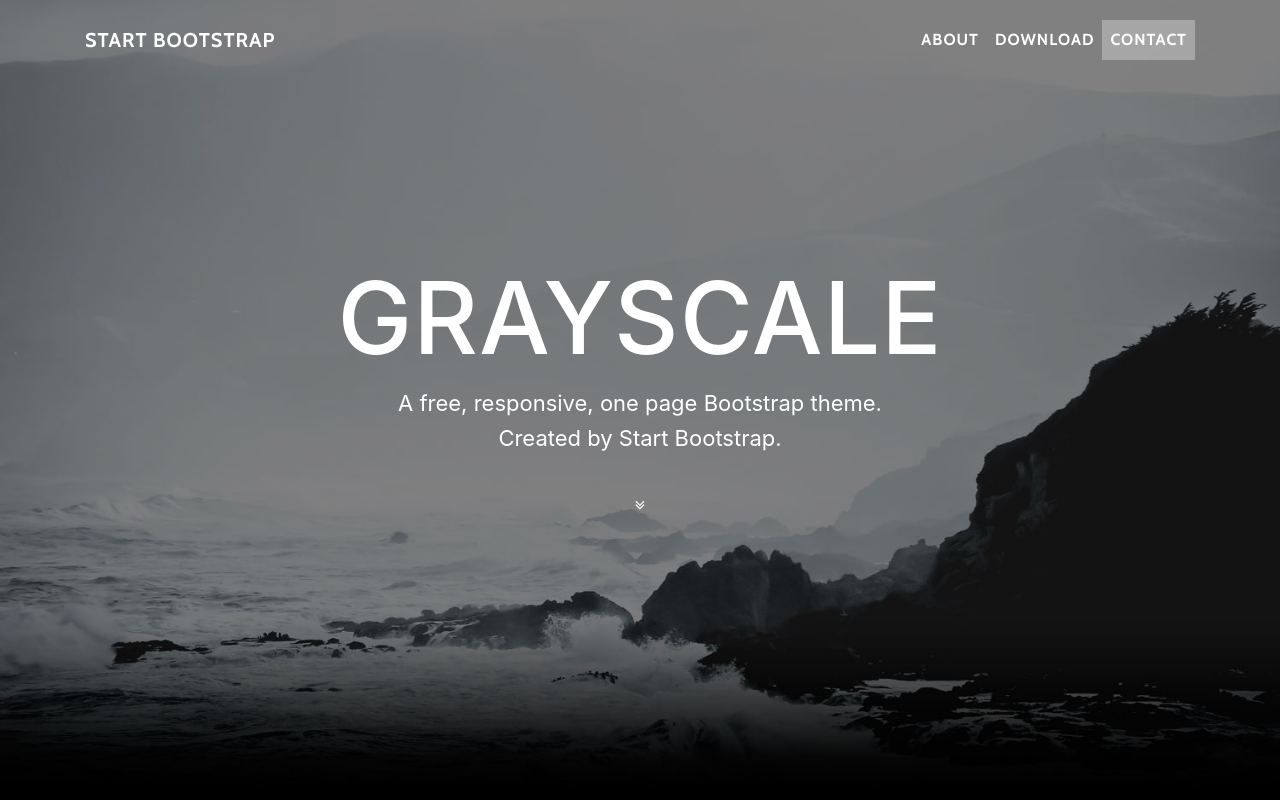
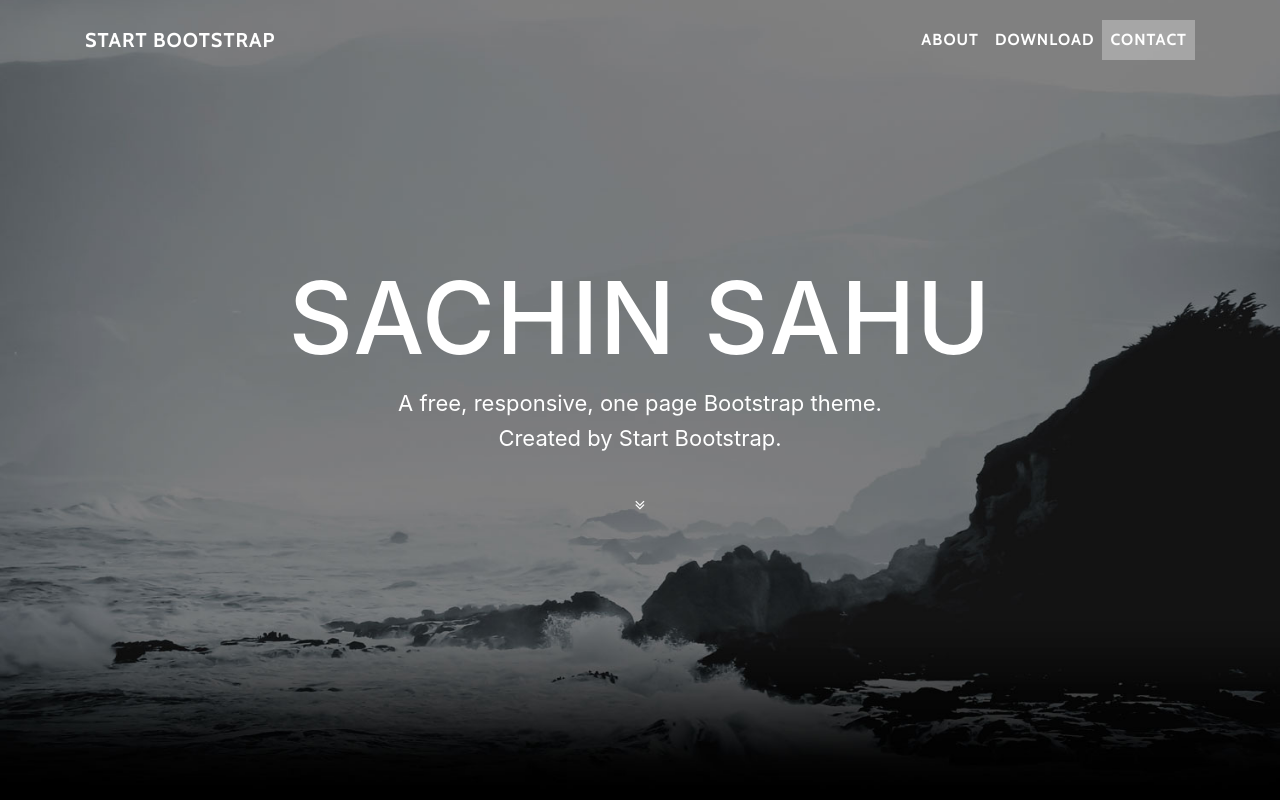
Before and after one commit to sachinsahu96/sachinsahu.github.io, a website with bundled scripts: page index.html in a window 1280 px wide. Shown: the top 800 px of the page. Built offline with nearby package versions, Linux system fonts and the light colour scheme.

Commit message:
Initialize website

```diff
--- a/index.html
+++ b/index.html
@@ -8,7 +8,7 @@
     <meta name="description" content="">
     <meta name="author" content="">
 
-    <title>Grayscale - Start Bootstrap Theme</title>
+    <title>Sachin Sahu</title>
 
     <!-- Bootstrap core CSS -->
     <link href="vendor/bootstrap/css/bootstrap.min.css" rel="stylesheet">
@@ -55,7 +55,7 @@
         <div class="container">
           <div class="row">
             <div class="col-lg-8 mx-auto">
-              <h1 class="brand-heading">Grayscale</h1>
+              <h1 class="brand-heading">Sachin Sahu</h1>
               <p class="intro-text">A free, responsive, one page Bootstrap theme.
                 <br>Created by Start Bootstrap.</p>
               <a href="#about" class="btn btn-circle js-scroll-trigger">
```
